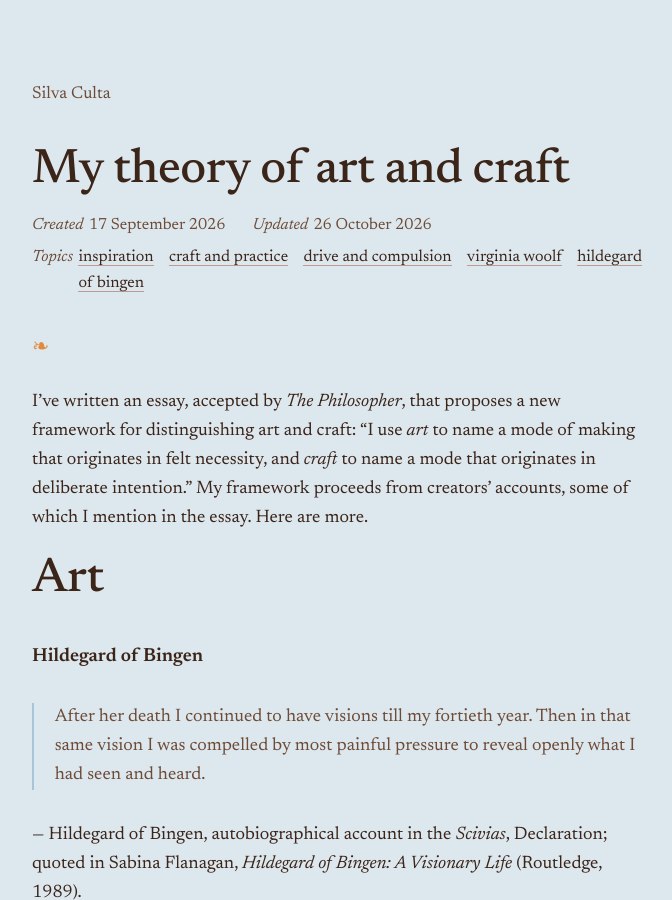
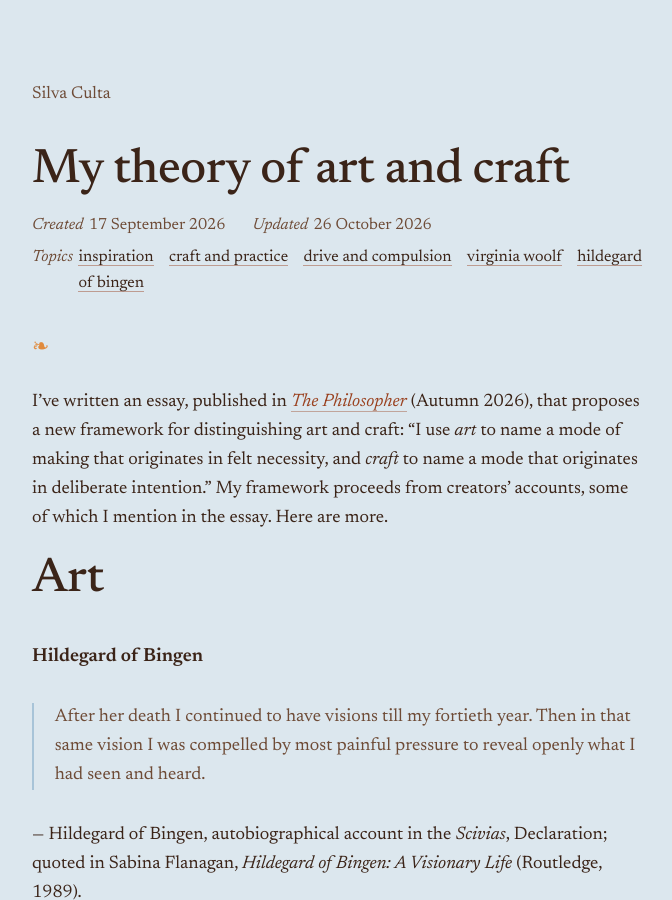
Before and after one commit to lauramoorewrites-del/treasury, a Jekyll site: the page built from _pages/my-theory-of-art-and-craft.md, in a window 1280 px wide and 900 px high. Shown: the whole window, without its empty margins (302-974 px from the left). Built offline with Jekyll 4.4.1, drawn with Linux system fonts in a browser that asks for light colours.

Commit message:
Art and craft entry: essay now published in The Philosopher (Autumn 2026)
Co-Authored-By: Claude Opus 5.5 (1M context) <noreply@anthropic.com>

```diff
--- a/_pages/my-theory-of-art-and-craft.md
+++ b/_pages/my-theory-of-art-and-craft.md
@@ -18,7 +18,7 @@ related:
     url: "/how-creative-expression-relieves-pressure/"
 ---
 
-I've written an essay, accepted by *The Philosopher*, that proposes a new framework for distinguishing art and craft: "I use *art* to name a mode of making that originates in felt necessity, and *craft* to name a mode that originates in deliberate intention." My framework proceeds from creators' accounts, some of which I mention in the essay. Here are more.
+I've written an essay, published in [*The Philosopher*](https://www.thephilosopher1923.org/product-page/autumn-2026) (Autumn 2026), that proposes a new framework for distinguishing art and craft: "I use *art* to name a mode of making that originates in felt necessity, and *craft* to name a mode that originates in deliberate intention." My framework proceeds from creators' accounts, some of which I mention in the essay. Here are more.
 
 # Art
 
```
